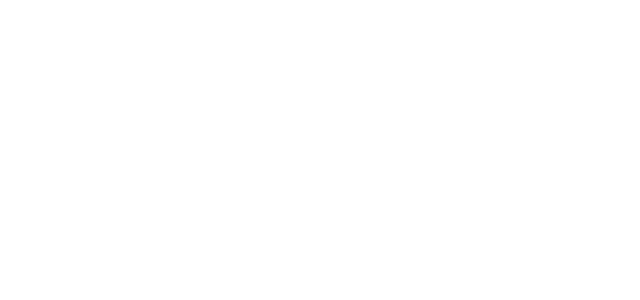
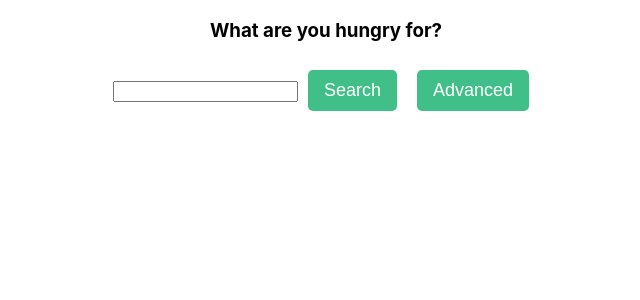
Before and after one commit to TobiasNorton/recipedia, a React (Create React App) app: page /home in a window 1280 px wide. Shown: the top 300 px of the page, without its empty margins (314-954 px from the left). Built offline with nearby package versions, Linux system fonts and the light colour scheme.

Commit message:
Create simple and advanced search forms on home page

```diff
--- a/package.json
+++ b/package.json
@@ -8,6 +8,7 @@
     "@testing-library/user-event": "^7.1.2",
     "axios": "^0.20.0",
     "classnames": "^2.2.6",
+    "formik": "^2.1.5",
     "node-sass": "^4.14.1",
     "react": "^16.13.1",
     "react-dom": "^16.13.1",
--- a/src/index.scss
+++ b/src/index.scss
@@ -1,13 +1,21 @@
 body {
   margin: 0;
-  font-family: -apple-system, BlinkMacSystemFont, 'Segoe UI', 'Roboto', 'Oxygen',
-    'Ubuntu', 'Cantarell', 'Fira Sans', 'Droid Sans', 'Helvetica Neue',
-    sans-serif;
+  font-family: -apple-system, BlinkMacSystemFont, 'Segoe UI', 'Roboto', 'Oxygen', 'Ubuntu',
+    'Cantarell', 'Fira Sans', 'Droid Sans', 'Helvetica Neue', sans-serif;
   -webkit-font-smoothing: antialiased;
   -moz-osx-font-smoothing: grayscale;
 }
 
 code {
-  font-family: source-code-pro, Menlo, Monaco, Consolas, 'Courier New',
-    monospace;
+  font-family: source-code-pro, Menlo, Monaco, Consolas, 'Courier New', monospace;
 }
+
+.search-button {
+  background-color: hsl(154, 50%, 50%);
+  color: white;
+  font-size: 18px;
+  padding: 10px 16px;
+  border: none;
+  border-radius: 5px;
+  margin: 10px;
+}
--- a/src/pages/home/index.jsx
+++ b/src/pages/home/index.jsx
@@ -1,7 +1,83 @@
-import React from 'react'
+import React, { Component } from 'react'
+import { Formik, Form, Field } from 'formik'
+import './style.scss'
 
-const Home = () => {
-  return <div></div>
+class Home extends Component {
+  constructor(props) {
+    super(props)
+
+    this.state = {
+      isAdvancedSearch: false,
+    }
+  }
+
+  componentDidMount = () => {
+    console.log('HAHAHAHAHAHA componentDidMount()')
+  }
+
+  simpleSearch = (values, { setStatus, setSubmitting, resetForm }) => {
+    console.log('onSubmit has definitely been clicked.', values)
+    // if (!this.state.isAdvancedSearch) {
+    //   try {
+    //     getRecipes(values)
+    //   }
+    // }
+  }
+
+  advancedSearch = () => {
+    this.setState({
+      isAdvancedSearch: true,
+    })
+  }
+
+  // Have a form for advanced vs simple
+  // If its a simple search, show the buttons, else show the whole form
+  render() {
+    return (
+      <div>
+        <h3>What are you hungry for?</h3>
+
+        {!this.state.isAdvancedSearch ? (
+          <Formik initialValues={{ keyword: '' }} onSubmit={this.onSubmit}>
+            {({ status, isSubmitting }) => {
+              return (
+                <Form>
+                  <Field type="text" name="keyword"></Field>
+                  <button className="search-button" type="submit" disabled={isSubmitting}>
+                    Search
+                  </button>
+                  <button className="search-button" onClick={() => this.simpleSearch()}>
+                    Advanced
+                  </button>
+                  {status && status.error ? <p>{status.error}</p> : null}
+                </Form>
+              )
+            }}
+          </Formik>
+        ) : (
+          <Formik
+            initialValues={{ keyword: '', ingredients: [], cuisine: '' }}
+            onSubmit={this.advancedSearch}
+          >
+            {({ status, isSubmitting }) => {
+              return (
+                <Form>
+                  <Field type="text" name="keyword"></Field>
+                  <button className="search-button" type="submit" disabled={isSubmitting}>
+                    Search
+                  </button>
+                  <button className="search-button" onClick={() => this.simpleSearch()}>
+                    Advanced
+                  </button>
+                  {status && status.error ? <p>{status.error}</p> : null}
+                </Form>
+              )
+            }}
+          </Formik>
+        )}
+      </div>
+    )
+  }
 }
 
 export default Home
--- /dev/null
+++ b/src/router.jsx
@@ -0,0 +1,2 @@
+import React from 'react'
+import { BrowserRouter as Router, Route, Link } from 'react-router-dom'
```
Also changed, not shown: 1 other file (tests, documents, lock files or other folders).
